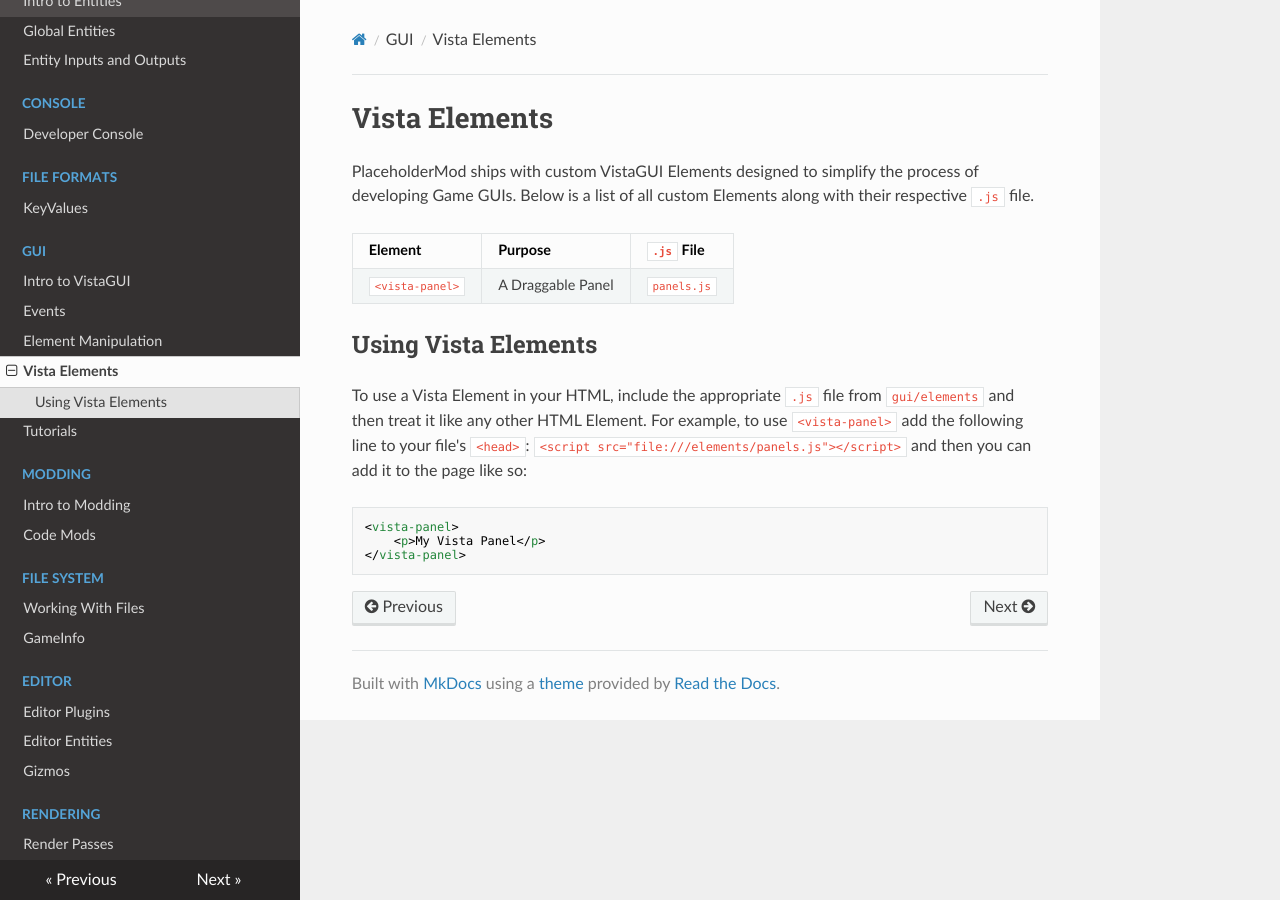
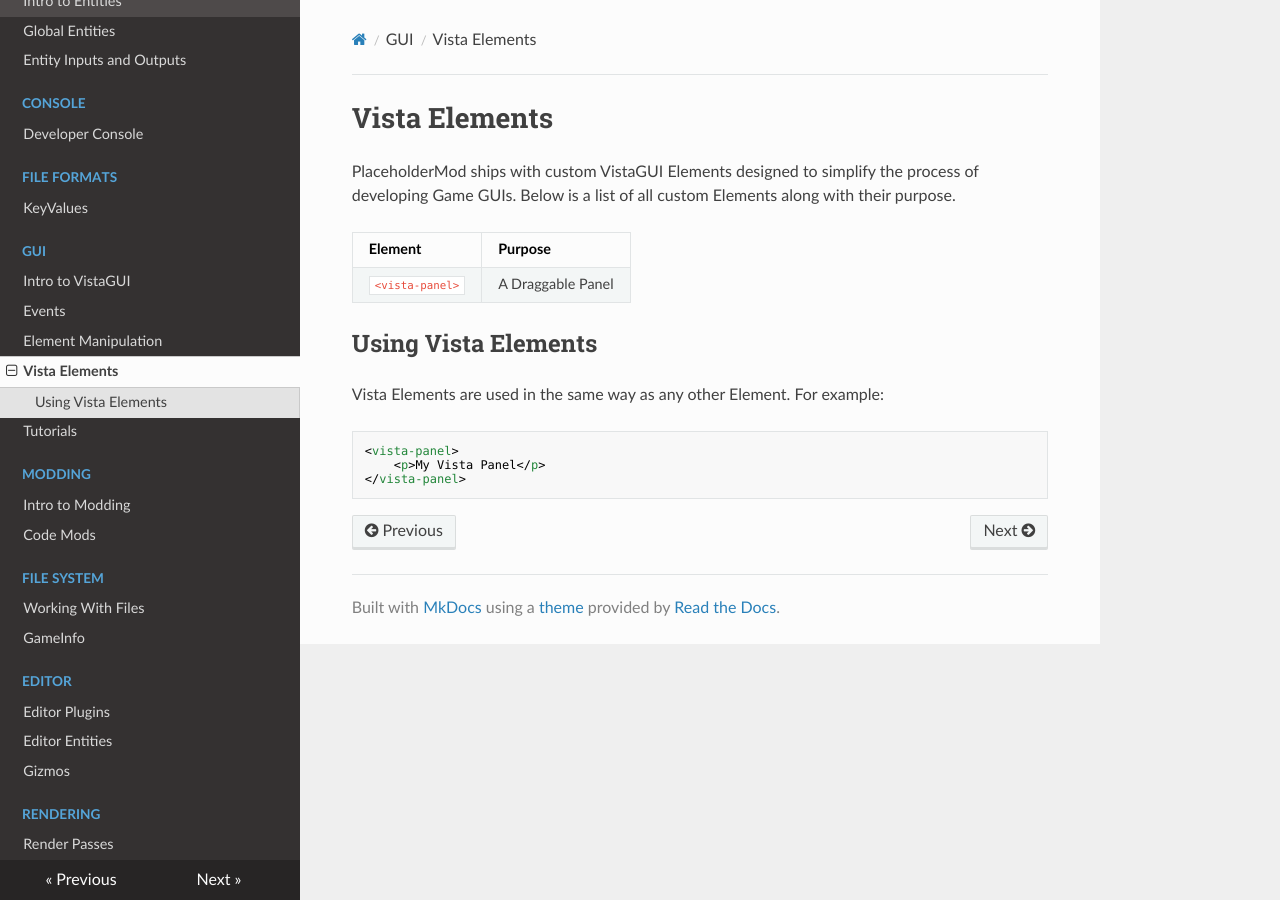
Before and after one commit to PlaceholderP2ModWikiHolder/Wiki, an MkDocs documentation site: the page built from docs/gui/vistaelements.md, in a window 1280 px wide. Built offline with MkDocs 1.6.1, drawn with Linux system fonts in a browser that asks for light colours; nearby versions of some CDN libraries.

Commit message:
Update VistaElements with API changes.

````diff
--- a/docs/gui/vistaelements.md
+++ b/docs/gui/vistaelements.md
@@ -1,12 +1,12 @@
 # Vista Elements
-PlaceholderMod ships with custom VistaGUI Elements designed to simplify the process of developing Game GUIs. Below is a list of all custom Elements along with their respective `.js` file.
+PlaceholderMod ships with custom VistaGUI Elements designed to simplify the process of developing Game GUIs. Below is a list of all custom Elements along with their purpose.
 
-| Element | Purpose  |`.js` File |
-|----------|----------|----------|
-| `<vista-panel>`   | A Draggable Panel | `panels.js` |
+| Element | Purpose  |
+|----------|----------|
+| `<vista-panel>`   | A Draggable Panel |
 
 ## Using Vista Elements
-To use a Vista Element in your HTML, include the appropriate `.js` file from `gui/elements` and then treat it like any other HTML Element. For example, to use `<vista-panel>` add the following line to your file's `<head>`: `<script src="file:///elements/panels.js"></script>` and then you can add it to the page like so:
+Vista Elements are used in the same way as any other Element. For example:
 ```HTML
 <vista-panel>
     <p>My Vista Panel</p>
````
